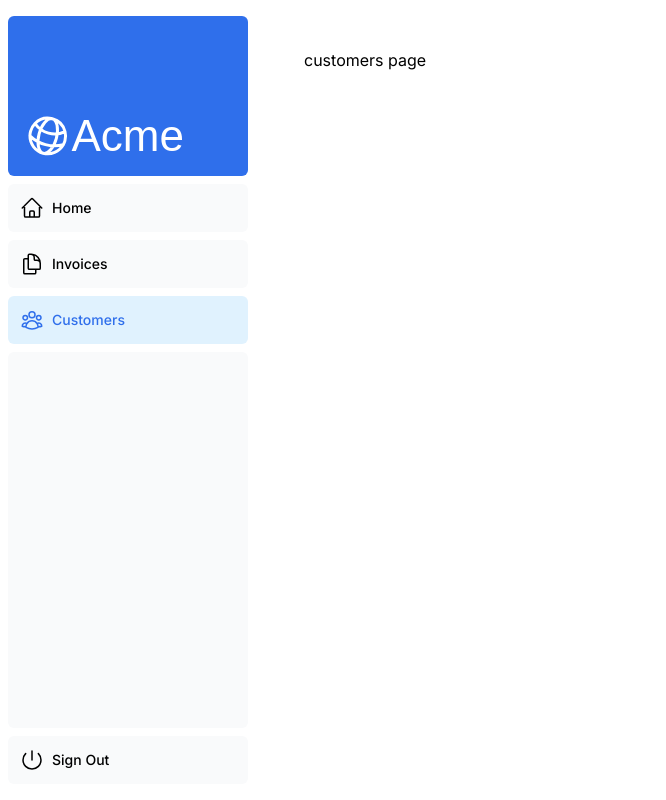
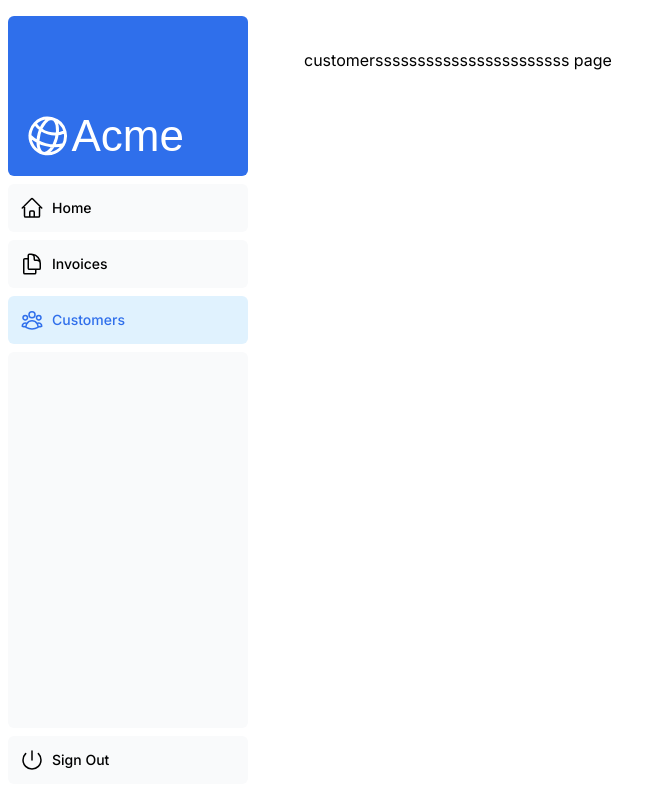
Before and after one commit to Muhammed-Hamoud/Dashboard-application, a Next.js app: page /dashboard/customers in a window 1280 px wide. Shown: the whole page, without its empty margins (0-666 px from the left). Built offline with nearby package versions, Linux system fonts and the light colour scheme; a web font is replaced by a local one.

Commit message:
Initial commit from Create Next App

```diff
--- a/app/dashboard/customers/page.tsx
+++ b/app/dashboard/customers/page.tsx
@@ -1,5 +1,5 @@
 const customers = () => {
-    return (<div>customers page</div>);
+    return (<div>customersssssssssssssssssssssss page</div>);
 }
 
 export default customers;
```
